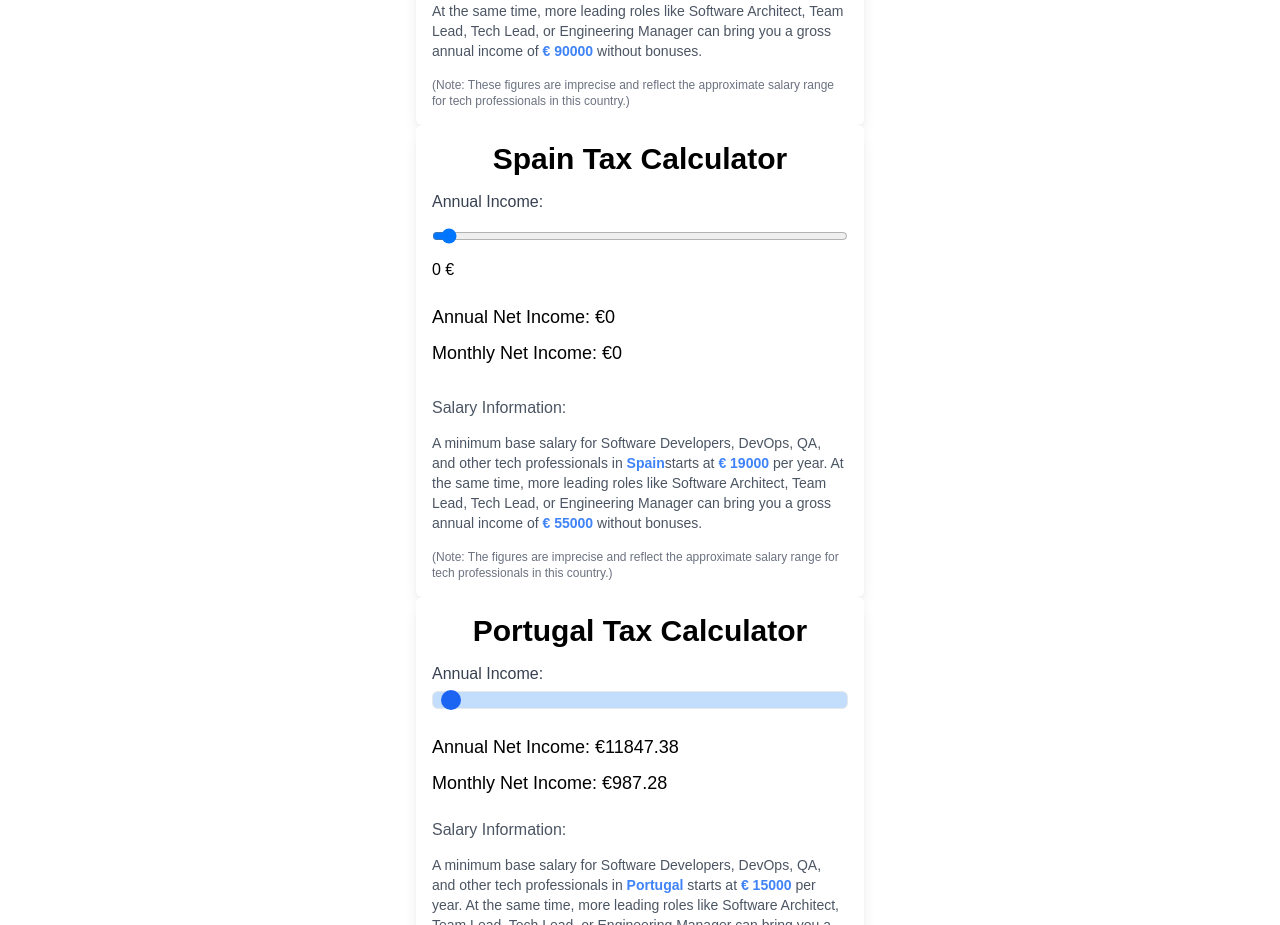
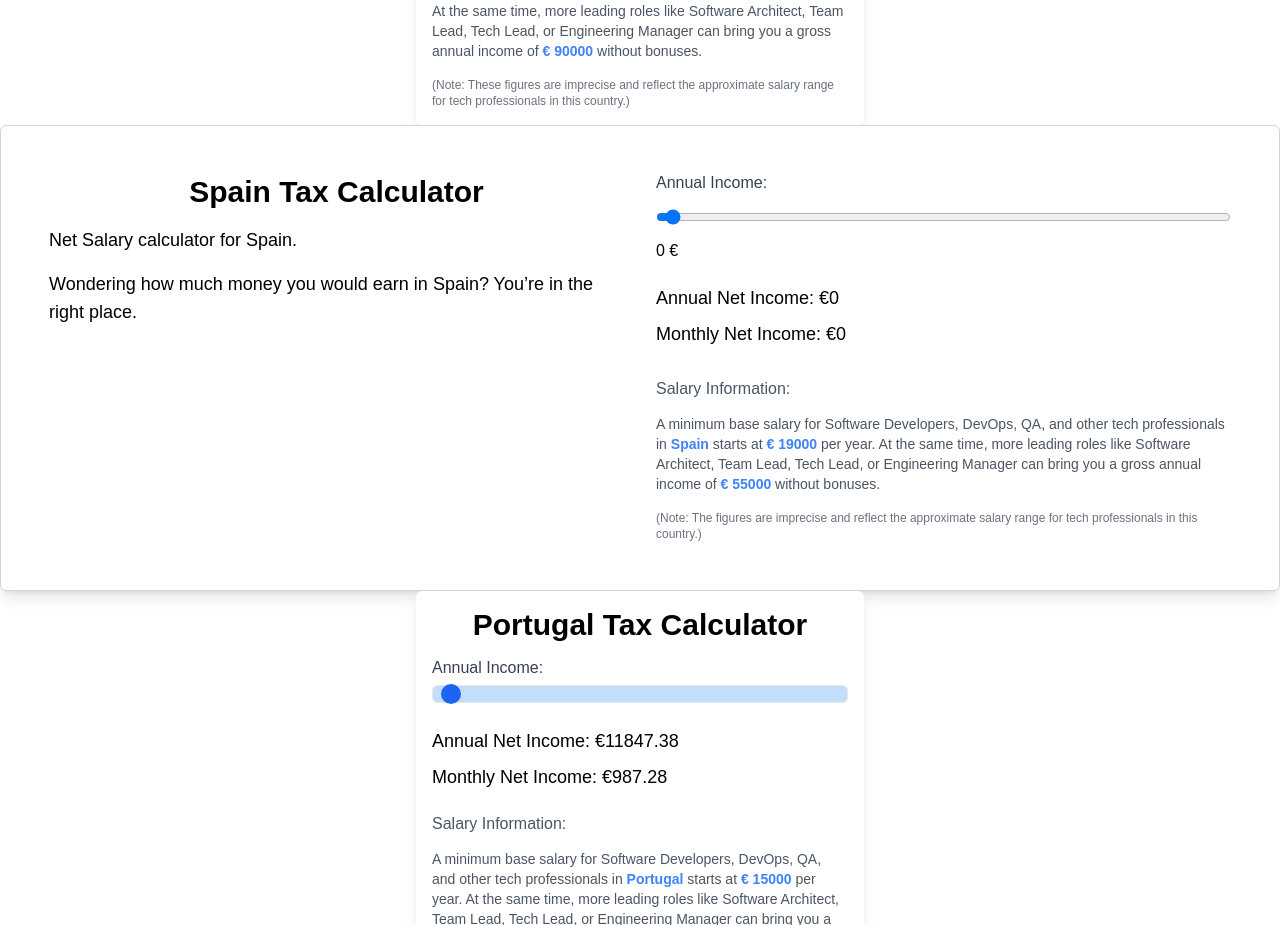
Before and after one commit to arthisolai/Job-boardRepo, a Next.js app: page /Calculators in a window 1280 px wide. Shown: the part 1660-2585 px from the top of the page. Built offline with nearby package versions, Linux system fonts and the light colour scheme; no server answers; the database is empty.

Commit message:
spain calculator updated

```diff
--- a/utils/SpainTaxCalculator.js
+++ b/utils/SpainTaxCalculator.js
@@ -41,11 +41,22 @@
   }, [income]);
 
   return (
-    <div className="max-w-md mx-auto p-4 bg-white shadow-lg rounded-md">
+    <div className="p-8 bg-white shadow-lg rounded-md border border-gray-300">
+      <div className="flex flex-row">
+        {/* Left side */}
+        <div className="w-1/2 p-4">
           <h1 className="text-3xl font-bold text-center mb-4">
             Spain Tax Calculator
           </h1>
+          <p className="text-lg mb-4">Net Salary calculator for Spain.</p>
+          <p className="text-lg">
+            Wondering how much money you would earn in Spain? You’re in the
+            right place.
+          </p>
+        </div>
 
+        {/* Right side */}
+        <div className="w-1/2 p-4">
           <form className="space-y-4">
             <div className="flex flex-col space-y-2">
               <label className="font-medium text-gray-700" htmlFor="income">
@@ -54,7 +65,7 @@
               <input
                 type="range"
                 id="income"
-            className="p-2 border rounded-md"
+                className="p-2 border rounded-md w-full" // Adjusted width
                 min="15000"
                 max="150000"
                 step="1000"
@@ -66,7 +77,6 @@
           </form>
 
           <div className="mt-6">
-        {/* <h2 className="text-2xl font-medium text-center mb-4">Results:</h2> */}
             <p className="text-lg mb-2">
               <span className="font-medium">Annual Net Income:</span> €
               {netIncome.annualNet}
@@ -79,19 +89,22 @@
           <div className="mt-8 text-gray-600">
             <h2 className="text-m font-medium mb-4">Salary Information:</h2>
             <p className="text-sm mb-4">
-          A minimum base salary for Software Developers, DevOps, QA, and other
-          tech professionals in{" "}
-          <span className="text-blue-500 font-bold">Spain</span>starts at{" "}
-          <span className="text-blue-500 font-bold">€ 19000</span> per year. At
-          the same time, more leading roles like Software Architect, Team Lead,
-          Tech Lead, or Engineering Manager can bring you a gross annual income
-          of <span className="text-blue-500 font-bold">€ 55000</span> without
+              A minimum base salary for Software Developers, DevOps, QA, and
+              other tech professionals in{" "}
+              <span className="text-blue-500 font-bold">Spain</span> starts at{" "}
+              <span className="text-blue-500 font-bold">€ 19000</span> per year.
+              At the same time, more leading roles like Software Architect, Team
+              Lead, Tech Lead, or Engineering Manager can bring you a gross
+              annual income of{" "}
+              <span className="text-blue-500 font-bold">€ 55000</span> without
               bonuses.
             </p>
             <p className="text-xs text-gray-500">
-          (Note: The figures are imprecise and reflect the approximate salary
-          range for tech professionals in this country.)
+              (Note: The figures are imprecise and reflect the approximate
+              salary range for tech professionals in this country.)
             </p>
+          </div>
+        </div>
       </div>
     </div>
   );
```
Also changed, not shown: pages/Country/[id].js (+30 -4 lines). Lines whose indentation alone changed are shown as unchanged.
